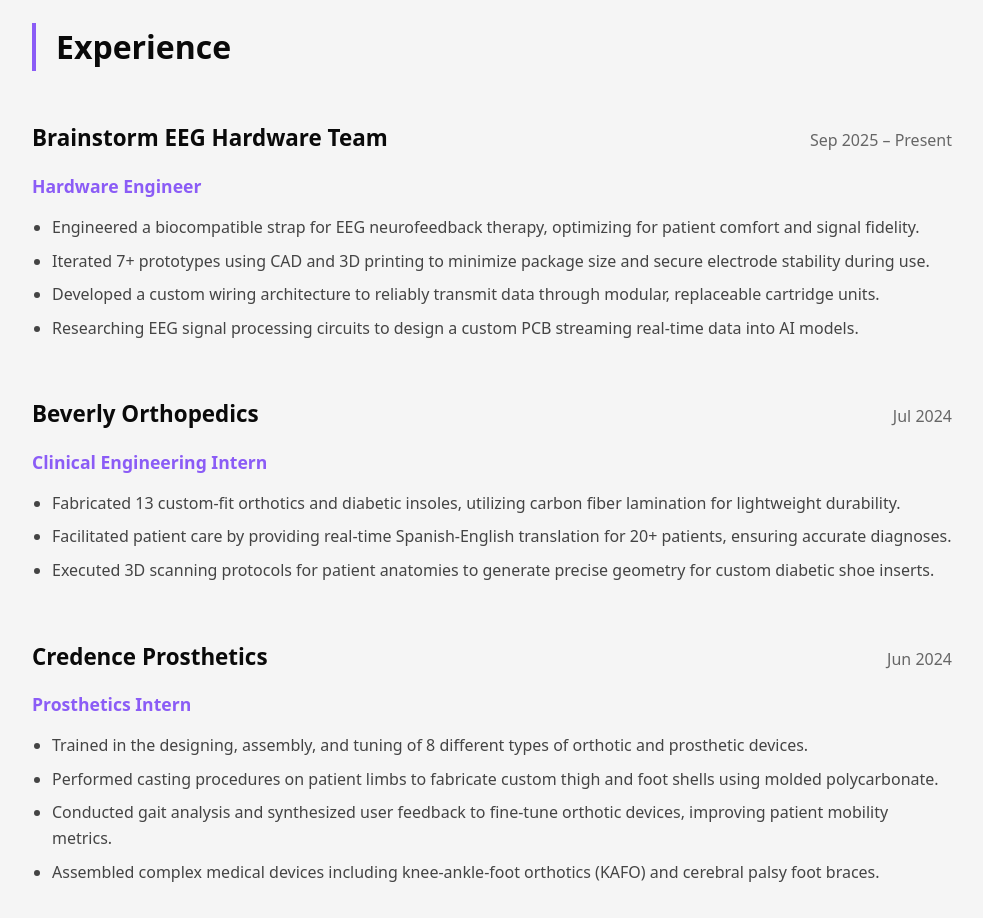
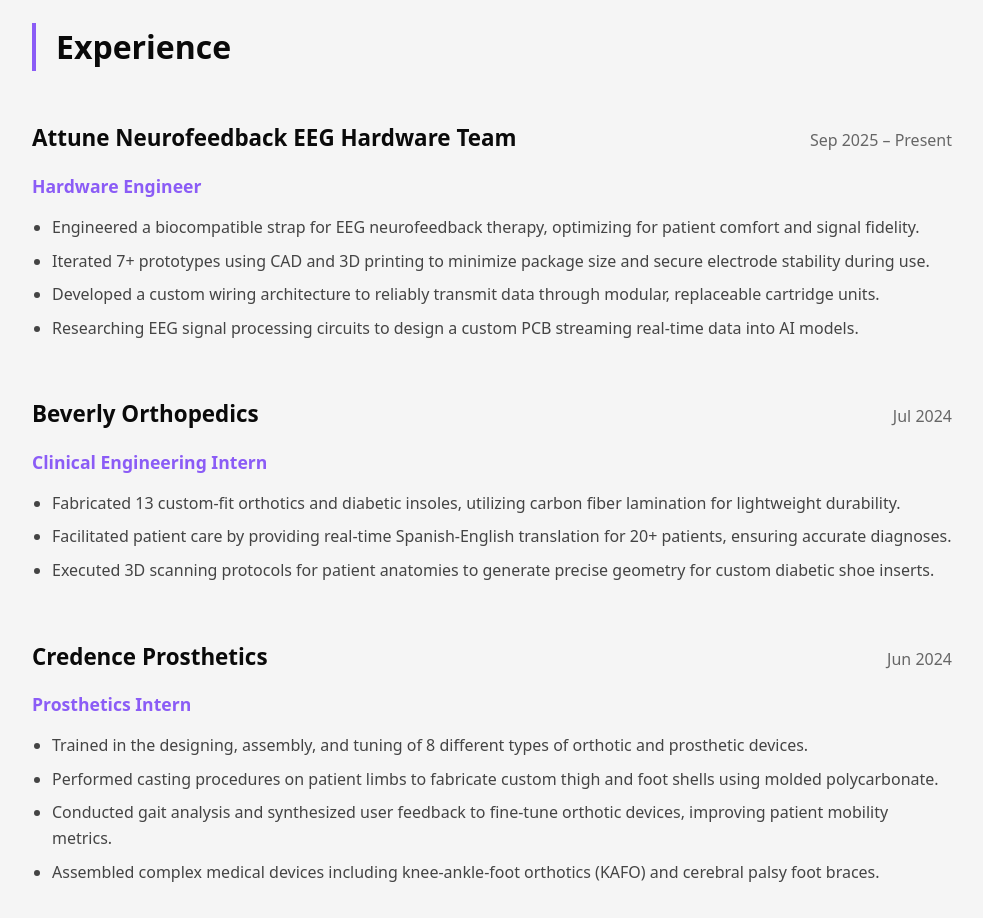
Before and after one commit to anmolp5/anmolp5.github.io, a React (Vite) app: page / in a window 1280 px wide. Shown: the part 1160-2078 px from the top of the page, without its empty margins (148-1131 px from the left). Built offline with nearby package versions, Linux system fonts and the light colour scheme.

Commit message:
Update resume PDF, preview image, and update EEG team name

```diff
--- a/src/pages/Home.jsx
+++ b/src/pages/Home.jsx
@@ -143,10 +143,10 @@
         </h2>
 
         <div style={{ display: 'flex', flexDirection: 'column', gap: '40px' }}>
-          {/* Brainstorm EEG */}
+          {/* Attune Neurofeedback EEG */}
           <div>
             <div style={{ display: 'flex', justifyContent: 'space-between', alignItems: 'baseline', marginBottom: '10px', flexWrap: 'wrap', gap: '10px' }}>
-              <h3 style={{ fontSize: '1.4rem', color: '#0a0a0a', margin: 0 }}>Brainstorm EEG Hardware Team</h3>
+              <h3 style={{ fontSize: '1.4rem', color: '#0a0a0a', margin: 0 }}>Attune Neurofeedback EEG Hardware Team</h3>
               <span style={{ color: '#666', fontWeight: '500' }}>Sep 2025 – Present</span>
             </div>
             <p style={{ fontSize: '1.1rem', color: '#8B5CF6', fontWeight: '600', marginBottom: '15px' }}>Hardware Engineer</p>
```
Also changed, not shown: public/images/resume/resume-preview.jpg, 1 other file (tests, documents, lock files or other folders).
